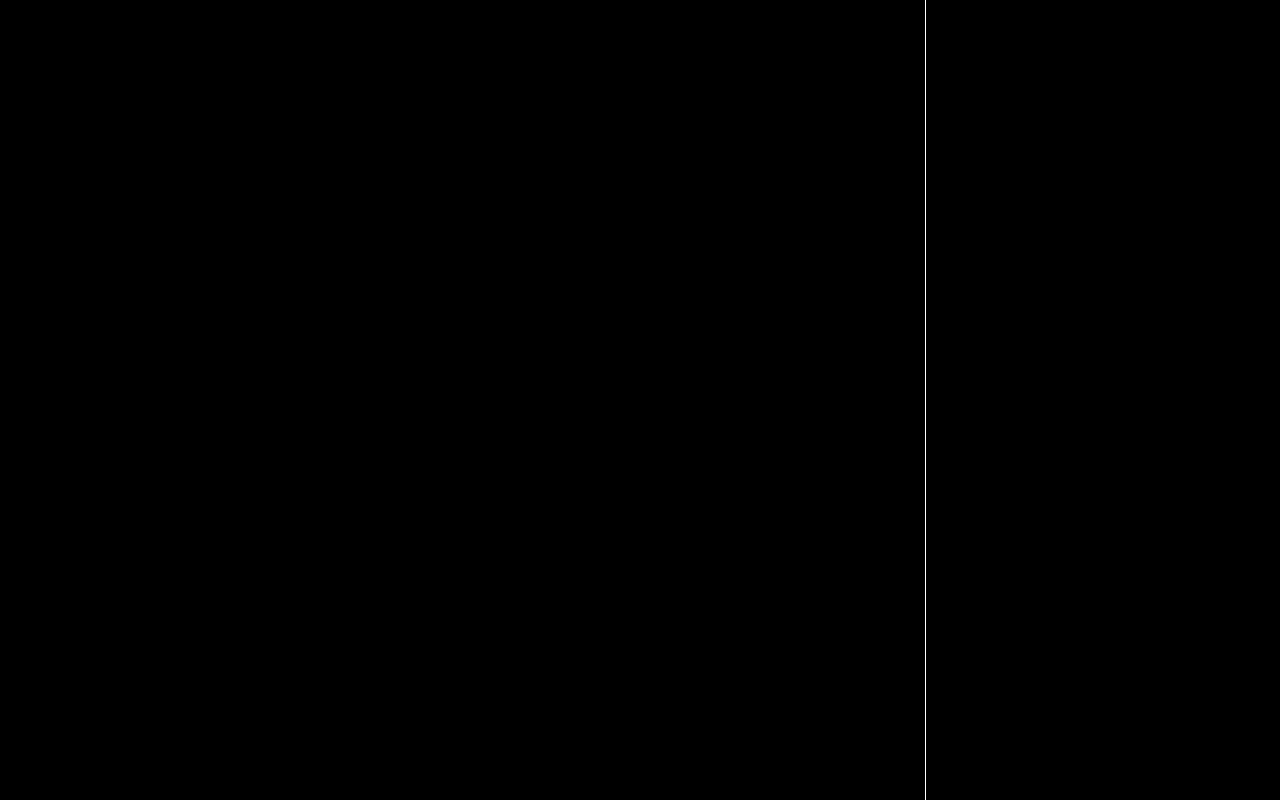
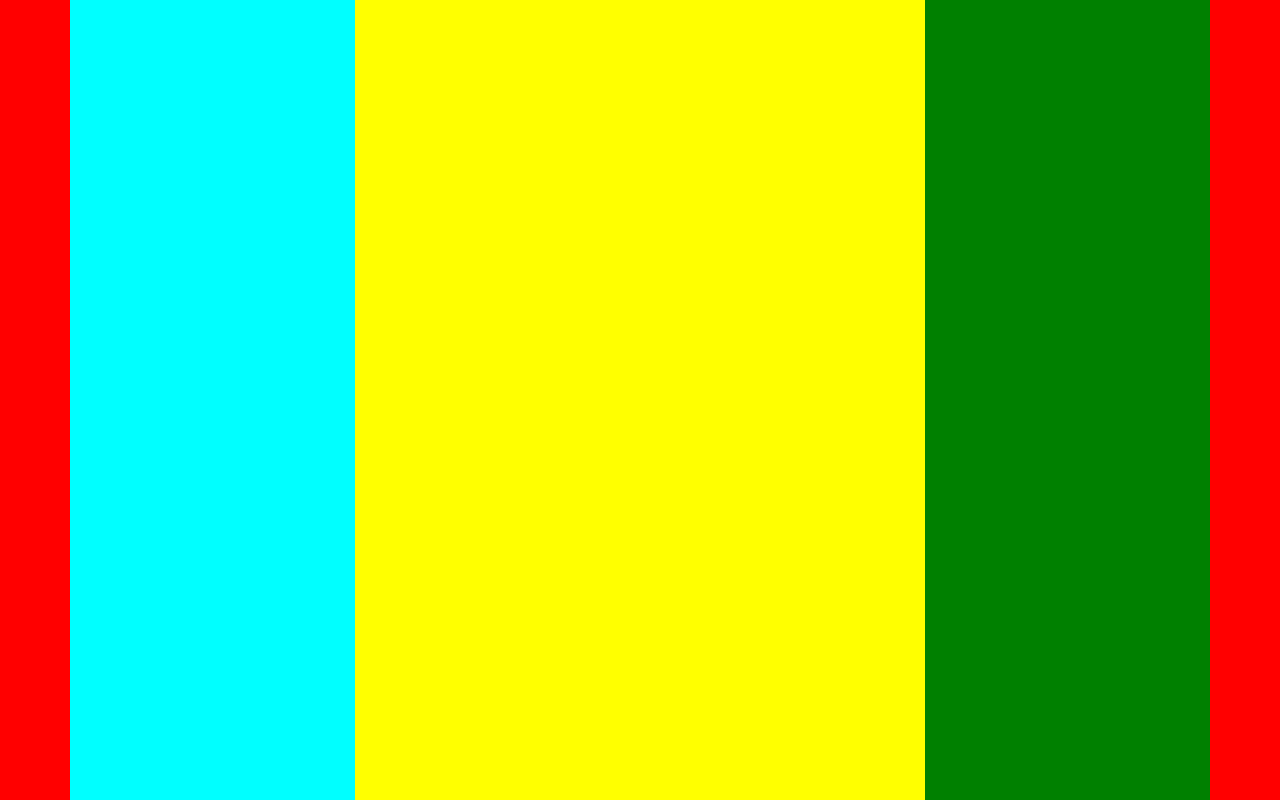
Before and after one commit to AtanasoskaBrankica/iwconnect-twitter-app, a React (Create React App) app: page / in a window 1280 px wide. Built offline with nearby package versions, Linux system fonts and the light colour scheme.

Commit message:
Resolving problems

```diff
--- a/src/App.css
+++ b/src/App.css
@@ -1,6 +1,3 @@
-body {
-  background: black;
-}
 .App {
   text-align: center;
 }
--- a/src/App.tsx
+++ b/src/App.tsx
@@ -5,9 +5,15 @@ import {Home} from './containers/Home/Home';
 
 function App() {
   return (
-    <div className="container-fluid" style={{background: 'black'}}>
+    <div
+      className="container-fluid"
+      style={{background: 'red', height: '100vh'}}
+    >
       <div className="row">
-        <div className="container" style={{background: 'black'}}>
+        <div
+          className="container"
+          style={{background: 'blue', height: '100vh'}}
+        >
           {/* whole application goes here */}
           <Home />
         </div>
--- a/src/containers/Home/components/Main/Main.tsx
+++ b/src/containers/Home/components/Main/Main.tsx
@@ -4,7 +4,7 @@ export const Main = () => {
   return (
     <main
       className="col-6"
-      style={{background: 'black', height: '100vh'}}
+      style={{background: 'yellow', height: '100vh'}}
     ></main>
   );
 };
--- a/src/containers/NavBar/NavBar.tsx
+++ b/src/containers/NavBar/NavBar.tsx
@@ -5,7 +5,7 @@ export const NavBar = () => {
     <nav
       className="col-3"
       style={{
-        background: 'black',
+        background: 'cyan',
         height: '100vh',
       }}
     ></nav>
--- a/src/containers/Search/Search.tsx
+++ b/src/containers/Search/Search.tsx
@@ -5,9 +5,8 @@ export const Search = () => {
     <aside
       className="col-3"
       style={{
-        background: 'black',
+        background: 'green',
         height: '100vh',
-        borderLeft: '1px solid white',
       }}
     ></aside>
   );
```
